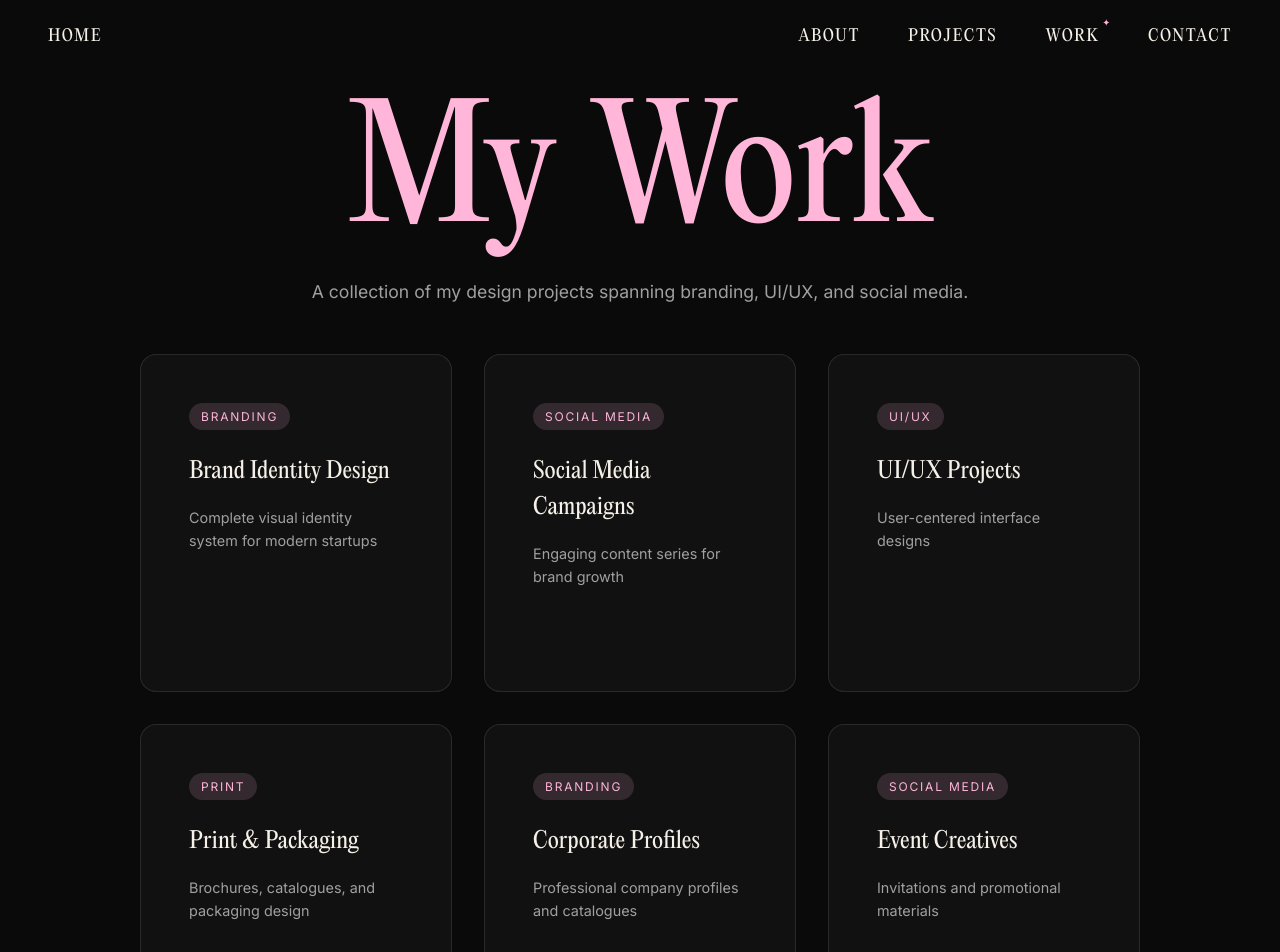
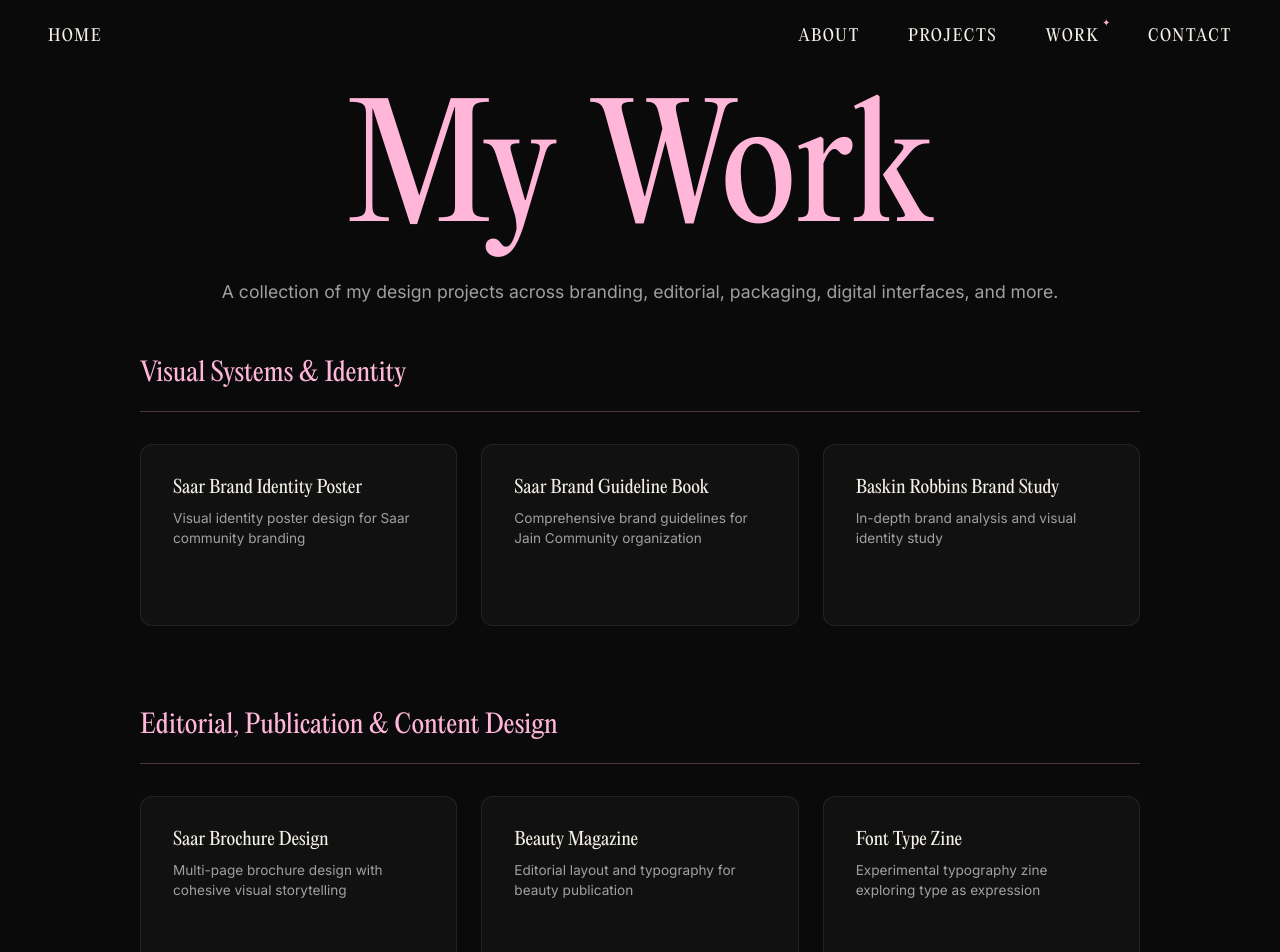
Before and after one commit to prathameshfuke/Kashish_Portfolio, a React (Vite) app: page /work in a window 1280 px wide. Shown: the top 952 px of the page. Built offline with nearby package versions, Linux system fonts and the light colour scheme; a web font is replaced by a local one.

Commit message:
Update Work page with categorized projects and fix Home page text alignment

```diff
--- a/src/pages/Work.css
+++ b/src/pages/Work.css
@@ -17,68 +17,88 @@
     margin-top: var(--space-md);
 }
 
+/* Work Categories */
+.work-categories {
+    display: flex;
+    flex-direction: column;
+    gap: var(--space-2xl);
+}
+
+.work-category-section {
+    padding: 0;
+}
+
+.category-title {
+    font-family: var(--font-serif);
+    font-size: 1.6rem;
+    font-weight: 400;
+    color: var(--pink-light);
+    margin-bottom: var(--space-lg);
+    padding-bottom: var(--space-sm);
+    border-bottom: 1px solid rgba(255, 182, 217, 0.25);
+}
+
 /* Projects Grid */
 .projects-grid {
     display: grid;
-    grid-template-columns: repeat(auto-fit, minmax(280px, 1fr));
-    gap: var(--space-lg);
+    grid-template-columns: repeat(auto-fill, minmax(260px, 1fr));
+    gap: var(--space-md);
 }
 
 .project-card {
     background: rgba(255, 255, 255, 0.03);
-    border: 1px solid rgba(255, 255, 255, 0.1);
-    border-radius: 16px;
-    padding: var(--space-xl);
+    border: 1px solid rgba(255, 255, 255, 0.08);
+    border-radius: 12px;
+    padding: var(--space-lg);
     text-decoration: none;
-    transition: all 0.4s ease;
+    transition: all 0.3s ease;
     display: flex;
     flex-direction: column;
-    gap: var(--space-sm);
+    gap: var(--space-xs);
 }
 
 .project-card:hover {
-    background: rgba(255, 182, 217, 0.08);
-    border-color: var(--pink-light);
-    transform: translateY(-8px);
-}
-
-.project-category {
-    font-size: 0.75rem;
-    color: var(--pink-light);
-    text-transform: uppercase;
-    letter-spacing: 0.15em;
-    background: rgba(255, 182, 217, 0.15);
-    padding: 4px 12px;
-    border-radius: 20px;
-    width: fit-content;
+    background: rgba(255, 182, 217, 0.06);
+    border-color: rgba(255, 182, 217, 0.3);
 }
 
 .project-title {
     font-family: var(--font-serif);
-    font-size: 1.4rem;
+    font-size: 1.1rem;
+    font-weight: 400;
     color: var(--text-cream);
-    margin-top: var(--space-xs);
+    line-height: 1.3;
 }
 
 .project-desc {
-    font-size: 0.9rem;
+    font-size: 0.85rem;
     color: var(--text-muted);
-    line-height: 1.6;
+    line-height: 1.5;
     flex: 1;
 }
 
 .project-link {
-    font-size: 0.9rem;
+    font-size: 0.8rem;
     color: var(--pink-light);
     margin-top: var(--space-sm);
     opacity: 0;
-    transform: translateX(-10px);
-    transition: all 0.3s ease;
+    transform: translateX(-8px);
+    transition: all 0.25s ease;
 }
 
 .project-card:hover .project-link {
     opacity: 1;
     transform: translateX(0);
+}
+
+@media (max-width: 600px) {
+    .projects-grid {
+        grid-template-columns: 1fr;
+    }
+
+    .category-title {
+        font-size: 1.3rem;
+    }
 }
 
 /* CTA */
--- a/src/pages/Work.jsx
+++ b/src/pages/Work.jsx
@@ -1,36 +1,55 @@
 import { motion } from 'framer-motion'
 import './Work.css'
 
-const projects = [
+const workCategories = [
     {
-        title: 'Brand Identity Design',
-        category: 'Branding',
-        description: 'Complete visual identity system for modern startups',
+        category: 'Visual Systems & Identity',
+        projects: [
+            { title: 'Saar Brand Identity Poster', description: 'Visual identity poster design for Saar community branding', link: 'https://www.behance.net/gallery/241961423/Saar-Brand-Identity-Poster' },
+            { title: 'Saar Brand Guideline Book', description: 'Comprehensive brand guidelines for Jain Community organization', link: 'https://www.behance.net/gallery/241960569/Saar-(Jain-Community)-Brand-Guideline-Book' },
+            { title: 'Baskin Robbins Brand Study', description: 'In-depth brand analysis and visual identity study', link: 'https://www.behance.net/gallery/223514423/Baskin-Robbins-Brand-Study' },
+        ]
     },
     {
-        title: 'Social Media Campaigns',
-        category: 'Social Media',
-        description: 'Engaging content series for brand growth',
+        category: 'Editorial, Publication & Content Design',
+        projects: [
+            { title: 'Saar Brochure Design', description: 'Multi-page brochure design with cohesive visual storytelling', link: 'https://www.behance.net/gallery/241963101/Saar-Brochure-Design' },
+            { title: 'Beauty Magazine', description: 'Editorial layout and typography for beauty publication', link: 'https://www.behance.net/gallery/241958693/Beauty-Magazine' },
+            { title: 'Font Type Zine', description: 'Experimental typography zine exploring type as expression', link: 'https://www.behance.net/gallery/218226883/Font-Type-Zine' },
+        ]
     },
     {
-        title: 'UI/UX Projects',
-        category: 'UI/UX',
-        description: 'User-centered interface designs',
+        category: 'Packaging & Product Communication',
+        projects: [
+            { title: 'Mood Boosting Chocolates', description: 'Playful packaging design for wellness chocolate brand', link: 'https://www.behance.net/gallery/223512699/Mood-Boosting-Chocolates-Packaging-Design' },
+            { title: 'HYPHEN X NIKE', description: 'Collaborative packaging concept for Nike partnership', link: 'https://www.behance.net/gallery/217366201/HYPHEN-X-NIKE' },
+        ]
     },
     {
-        title: 'Print & Packaging',
-        category: 'Print',
-        description: 'Brochures, catalogues, and packaging design',
+        category: 'Posters, Print & Visual Campaigns',
+        projects: [
+            { title: 'Typography Event Poster', description: 'Bold typographic poster for design event promotion', link: 'https://www.behance.net/gallery/218228011/Typography-Event-Poster-Design' },
+            { title: 'Typographic Poster: Collagraph', description: 'Experimental poster combining collagraph and type', link: 'https://www.behance.net/gallery/241976109/Typographic-Poster-Collagraph' },
+            { title: 'Breaking Barriers', description: 'Concept poster exploring themes of youth and change', link: 'https://www.behance.net/gallery/241976799/Breaking-Barriers-A-Concept-Poster-on-Youth-Change' },
+        ]
     },
     {
-        title: 'Corporate Profiles',
-        category: 'Branding',
-        description: 'Professional company profiles and catalogues',
+        category: 'Information Design & Visual Storytelling',
+        projects: [
+            { title: 'Bandhani Saree Analysis', description: 'Semiotic study of traditional Indian textile art', link: 'https://www.behance.net/gallery/223514137/Bandhani-Saree-Semiotic-Analysis' },
+            { title: 'Tata Tea Semiotic Analysis', description: 'Visual decoding of iconic Indian tea brand', link: 'https://www.behance.net/gallery/223513147/Tata-Tea-Semiotic-Analysis' },
+        ]
     },
     {
-        title: 'Event Creatives',
-        category: 'Social Media',
-        description: 'Invitations and promotional materials',
+        category: 'Digital Interfaces & Interactive Concepts',
+        projects: [
+            { title: 'Darshan Raval Website', description: 'Fan website design for Indian music artist', link: 'https://www.behance.net/gallery/218092245/Webpages-Design' },
+            { title: 'My Closet App', description: 'Mobile app UI for wardrobe management', link: 'https://www.behance.net/gallery/223568317/My-Closet-App-Design' },
+            { title: 'Hot Air Balloon Parallax', description: 'Interactive parallax scrolling effect', link: 'https://www.behance.net/gallery/241962853/Hot-Air-Balloon-Parallax-Effect' },
+            { title: 'Nvidia Text Animation', description: 'Dynamic text animation inspired by Nvidia branding', link: 'https://www.behance.net/gallery/241962177/Nvidia-Text-Animation' },
+            { title: 'Car Animation', description: 'Motion graphics created in After Effects', link: 'https://www.behance.net/gallery/223514781/Car-Animation-Motion-Graphics-After-Effects' },
+            { title: 'Key and Fill Light', description: 'Photography lighting experiments and visual studies', link: 'https://www.behance.net/gallery/218228267/Key-and-Fill-Light' },
+        ]
     },
 ]
 
@@ -44,17 +63,34 @@ const fadeInUp = {
     }
 }
 
+const categoryVariant = {
+    hidden: { opacity: 0, y: 30 },
+    visible: {
+        opacity: 1,
+        y: 0,
+        transition: { duration: 0.5, ease: "easeOut" }
+    }
+}
+
 const cardVariant = {
-    hidden: { opacity: 0, y: 50, scale: 0.9 },
+    hidden: { opacity: 0, y: 20, scale: 0.95 },
     visible: {
         opacity: 1,
         y: 0,
         scale: 1,
-        transition: { duration: 0.5, ease: "easeOut" }
+        transition: { duration: 0.4, ease: "easeOut" }
     }
 }
 
 const staggerContainer = {
+    hidden: { opacity: 0 },
+    visible: {
+        opacity: 1,
+        transition: { staggerChildren: 0.08, delayChildren: 0.1 }
+    }
+}
+
+const categoryStagger = {
     hidden: { opacity: 0 },
     visible: {
         opacity: 1,
@@ -70,8 +106,6 @@ function Work() {
             animate={{ opacity: 1 }}
             transition={{ duration: 0.5 }}
         >
-
-
             <div className="work-container">
                 <motion.h1
                     className="page-title"
@@ -88,43 +122,50 @@ function Work() {
                     animate={{ opacity: 1, y: 0 }}
                     transition={{ delay: 0.3, duration: 0.5 }}
                 >
-                    A collection of my design projects spanning branding, UI/UX, and social media.
+                    A collection of my design projects across branding, editorial, packaging, digital interfaces, and more.
                 </motion.p>
 
                 <motion.div
-                    className="projects-grid mt-xl"
+                    className="work-categories mt-xl"
                     initial="hidden"
                     whileInView="visible"
                     viewport={{ once: true, margin: "-50px" }}
+                    variants={categoryStagger}
+                >
+                    {workCategories.map((cat, catIndex) => (
+                        <motion.div
+                            key={catIndex}
+                            className="work-category-section"
+                            variants={categoryVariant}
+                        >
+                            <h2 className="category-title">{cat.category}</h2>
+                            <motion.div
+                                className="projects-grid"
                                 variants={staggerContainer}
+                                initial="hidden"
+                                whileInView="visible"
+                                viewport={{ once: true }}
                             >
-                    {projects.map((project, index) => (
+                                {cat.projects.map((project, projIndex) => (
                                     <motion.a
-                            key={index}
-                            href="https://behance.net/kashishoswal1"
+                                        key={projIndex}
+                                        href={project.link}
                                         target="_blank"
                                         rel="noopener noreferrer"
                                         className="project-card"
                                         variants={cardVariant}
                                         whileHover={{
-                                scale: 1.05,
-                                y: -15,
-                                transition: { duration: 0.3 }
+                                            y: -5,
+                                            transition: { duration: 0.2 }
                                         }}
-                            whileTap={{ scale: 0.98 }}
                                     >
-                            <motion.span
-                                className="project-category"
-                                initial={{ opacity: 0, x: -20 }}
-                                whileInView={{ opacity: 1, x: 0 }}
-                                transition={{ delay: 0.2 }}
-                            >
-                                {project.category}
-                            </motion.span>
                                         <h3 className="project-title">{project.title}</h3>
                                         <p className="project-desc">{project.description}</p>
                                         <span className="project-link">View on Behance →</span>
                                     </motion.a>
+                                ))}
+                            </motion.div>
+                        </motion.div>
                     ))}
                 </motion.div>
 
@@ -148,8 +189,6 @@ function Work() {
                     </motion.a>
                 </motion.div>
             </div>
-
-
         </motion.div>
     )
 }
```
Also changed, not shown: src/pages/Home.css (+7 -3 lines), src/pages/Home.jsx (+21 -0 lines). Lines whose indentation alone changed are shown as unchanged.
